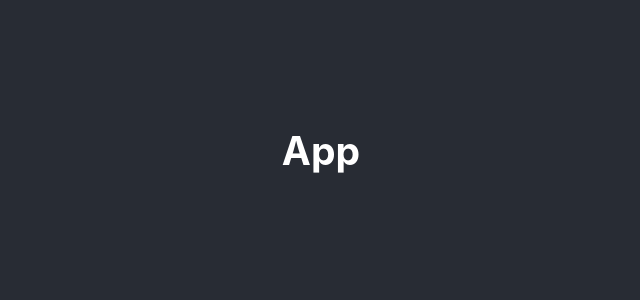
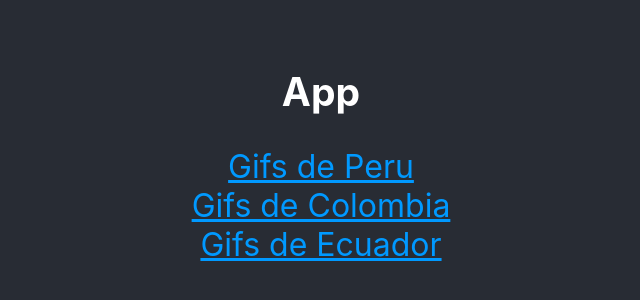
Before and after one commit to ramirezmz/giffy, a React (Create React App) app: page / in a window 1280 px wide. Shown: the part 266-566 px from the top of the page, without its empty margins (319-959 px from the left). Built offline with nearby package versions, Linux system fonts and the light colour scheme.

Commit message:
add link to project

```diff
--- a/src/App.css
+++ b/src/App.css
@@ -14,6 +14,11 @@
   padding: 16px;
 }
 
+a {
+  color: #09f;
+  font-size: 32px;
+}
+
 button {
   font-size: 48px;
 }
--- a/src/App.js
+++ b/src/App.js
@@ -2,7 +2,7 @@ import React from 'react'
 import './App.css';
 import ListOfGifs from './components/ListOfGifs'
 
-import { Route } from 'wouter'
+import { Link, Route } from 'wouter'
 
 function App() {
 
@@ -10,6 +10,9 @@ function App() {
     <div className="App">
       <section className="App-content">
         <h1>App</h1>
+        <Link to='/gif/peru'>Gifs de Peru</Link>
+        <Link to='/gif/colombia'>Gifs de Colombia</Link>
+        <Link to='/gif/ecuador'>Gifs de Ecuador</Link>
         <Route
           component={ListOfGifs}
           path="/gif/:keyword"
```
